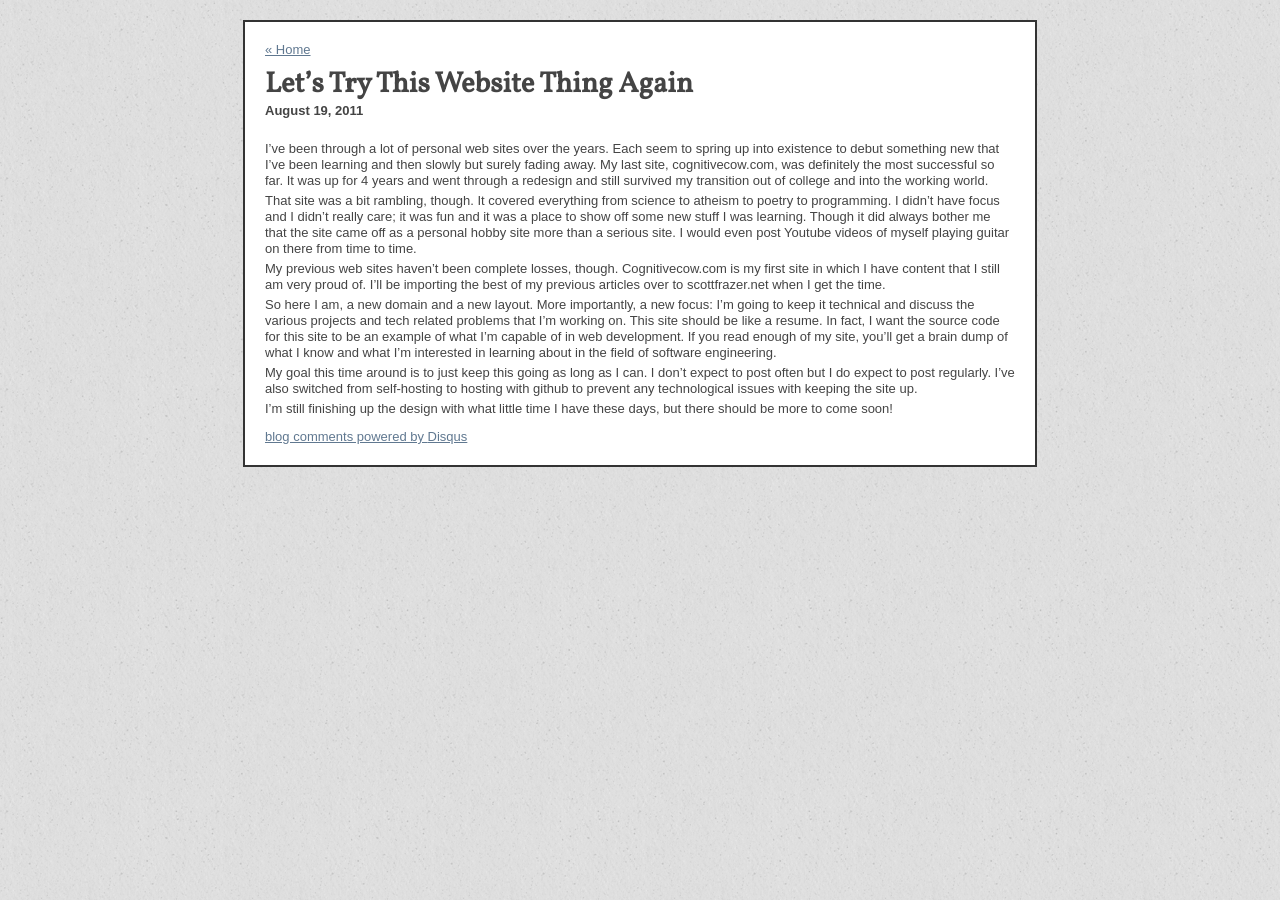
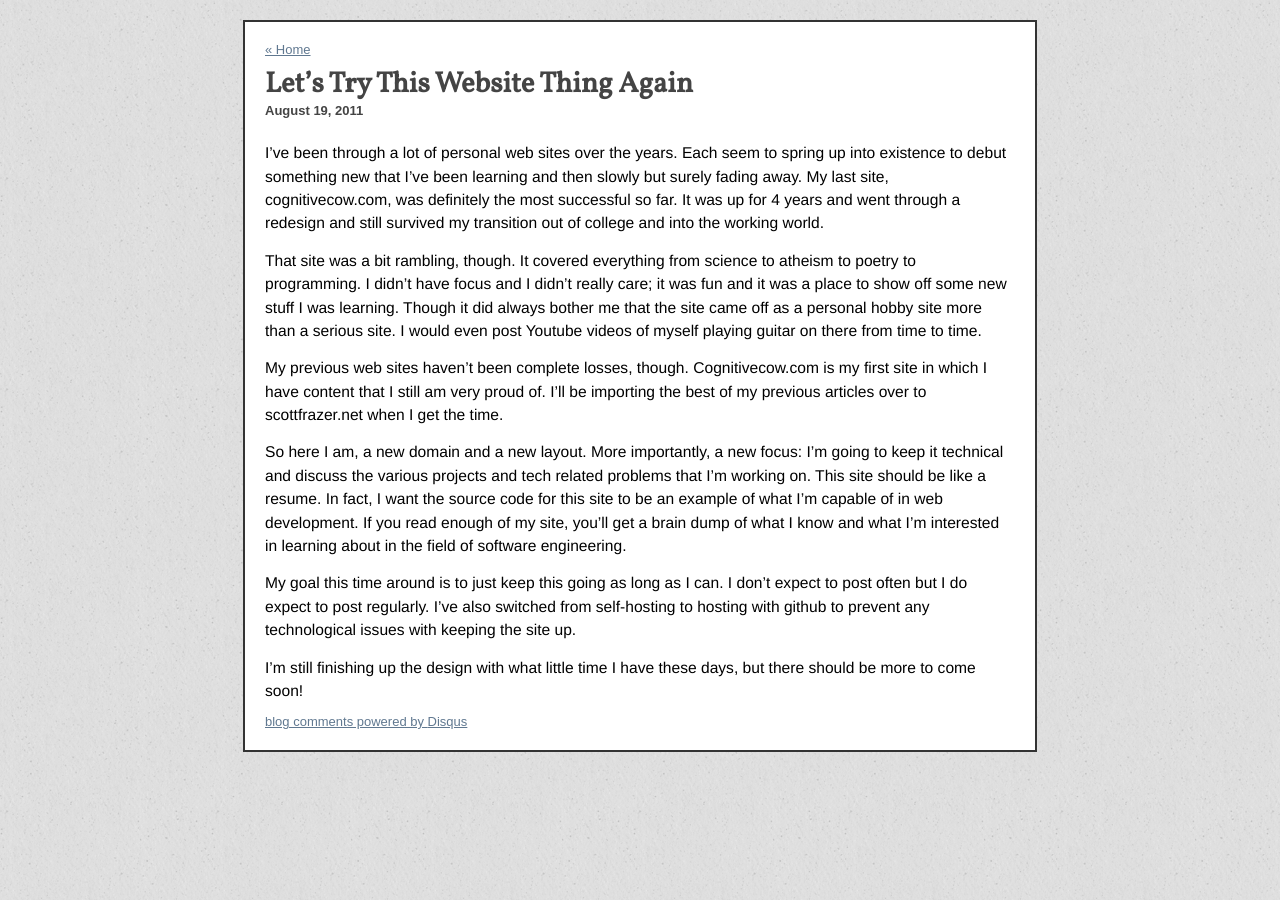
Before and after one commit to scottfrazer/scottfrazer.github.com, a Jekyll site: the page built from _posts/2011-08-19-new-website.markdown, in a window 1280 px wide. Built offline with Jekyll 4.4.1, drawn with Linux system fonts in a browser that asks for light colours; comment, search, counter and statistics services are not loaded.

Commit message:
fixing the style for the blog posts

```diff
--- a/css/site.css
+++ b/css/site.css
@@ -70,7 +70,7 @@ body {background: url('../images/bg.png');}
 #center-column {background: #fff; width: 750px; margin: 20px auto; text-align:left; border: 2px solid #333; padding: 20px 20px;}
 #center-column h1 {font-family: Vollkorn, Georgia, serif; font-size: 2.2em;}
 #center-column h2 {margin-bottom: 20px;}
-#center-column p {padding: 2px 0;}
+#center-column p {padding: 2px 0; margin-bottom: 10px; font: 1.2em helvetica, arial, clean, sans-serif; line-height:1.50; color: #000;}
 #center-column .laterstuff {margin-top: 10px;}
 .highlight { border: 1px solid #ccc; }
 #tabs .tab .title {font-family: Vollkorn, Georgia, serif;font-size: 2.2em;font-weight: bolder; text-decoration: none; color: #333;}
```
